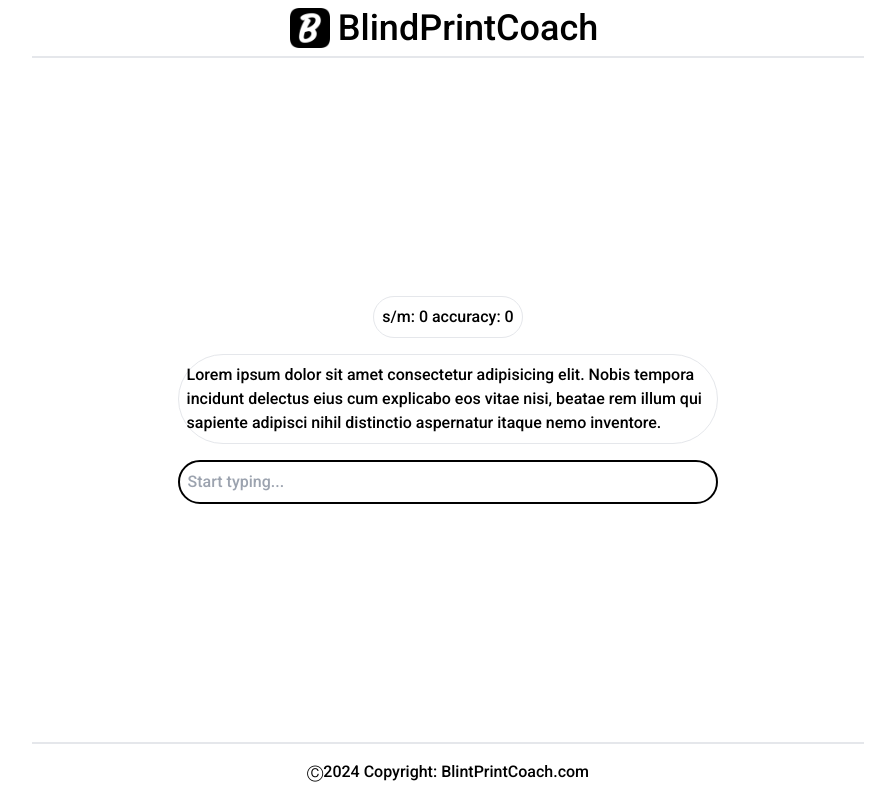
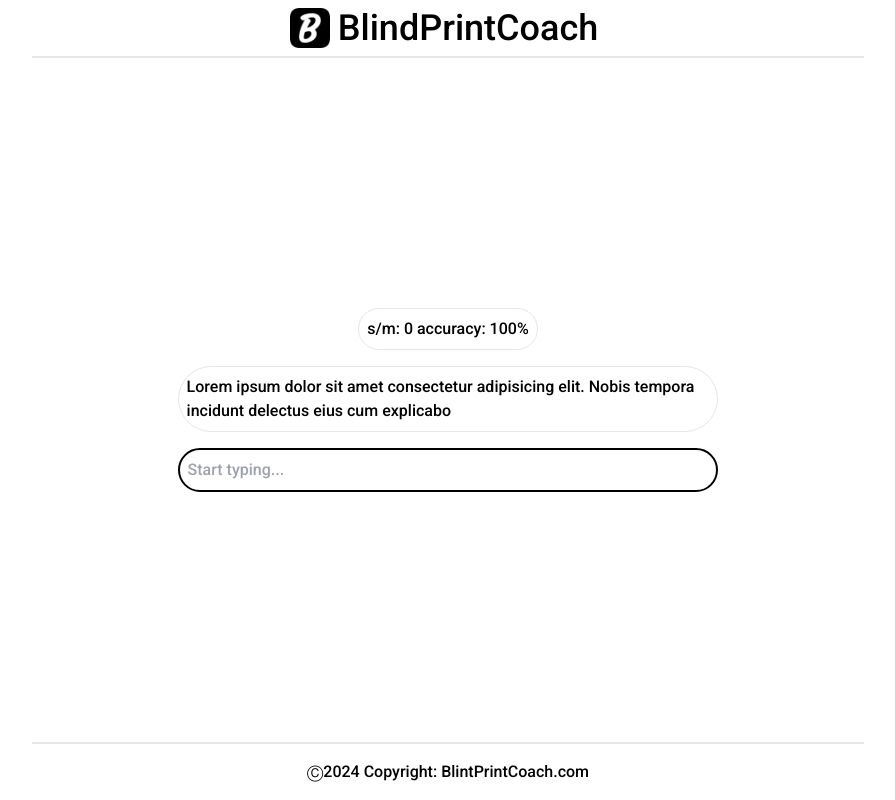
Before and after one commit to v1kuznetsov/blind-print-coach, a Next.js app: page /training in a window 1280 px wide. Shown: the whole page, without its empty margins (192-1087 px from the left). Built offline with nearby package versions, Linux system fonts and the light colour scheme.

Commit message:
Update logic and add some features

```diff
--- a/src/app/training/page.tsx
+++ b/src/app/training/page.tsx
@@ -11,14 +11,37 @@ export default function Page() {
   const [accuracy, setAccuracy] = useState(0);
   const [textToPrint, setTextToPrint] = useState(arrayOfText[0]);
   const inputRef = useRef<HTMLInputElement>(null);
+  const currentMistake = useRef(0);
+  const getInputElement = () => inputRef.current!;
+
   return (
     <div className="flex flex-col justify-center items-center gap-4 h-screen w-content">
       <div className="p-2 border rounded-full ">
         <p>
-          s/m: {symbolsPerMin} accuracy: {accuracy}
+          s/m: {symbolsPerMin} accuracy:{" "}
+          {100 - accuracy < 0 ? 0 : 100 - accuracy}%
         </p>
       </div>
-      <div className="p-2 w-content border rounded-full">{textToPrint}</div>
+      <div className="p-2 w-content border rounded-full">
+        {textToPrint.split("").map((letter, index) => {
+          const input = getInputElement();
+          let color;
+          if (index < symbolString.length) {
+            if (letter === input.value[index]) {
+              color = "text-green-800";
+            } else {
+              color = "text-red-800";
+            }
+          } else {
+            color = "";
+          }
+          return (
+            <span className={color} key={letter + index}>
+              {letter}
+            </span>
+          );
+        })}
+      </div>
       <input
         ref={inputRef}
         className="w-content border-2 border-black rounded-full p-2 outline-none"
@@ -31,6 +54,28 @@ export default function Page() {
           }
           setSymbolsCount((prev) => prev + 1);
           setSymbolString(event.target.value);
+          //start if Text mistake calculation
+          if (
+            event.target.value.slice(-1) !==
+            textToPrint.slice(
+              event.target.value.length - 1,
+              event.target.value.length
+            )
+          ) {
+            currentMistake.current++;
+          }
+          //end if
+          setSymbolsPerMin(
+            Math.round(
+              symbolsCount / ((performance.now() - startTime) / 1000 / 60)
+            )
+          );
+          setAccuracy(
+            Math.floor(
+              (currentMistake.current / event.target.value.length) * 100 * 100
+            ) / 100
+          );
+          console.log(currentMistake.current, event.target.value.length);
         }}
         onKeyDown={(event) => {
           if (
@@ -38,15 +83,17 @@ export default function Page() {
             inputRef.current !== null &&
             inputRef.current.value !== ""
           ) {
-            let currentTime = (performance.now() - startTime) / 1000;
-            setSymbolsPerMin(Math.round(symbolsCount / (currentTime / 60)));
             setTextToPrint(
-              arrayOfText[Math.round(Math.random() * arrayOfText.length)]
+              arrayOfText[Math.floor(Math.random() * arrayOfText.length)]
             );
             setStartTime(0);
             setSymbolString("");
             setSymbolsCount(0);
-            inputRef.current.value = "";
+            if (inputRef.current !== null) {
+              inputRef.current.value = "";
+            }
+            currentMistake.current = 0;
+          } else if (event.key === "Backspace") {
           }
         }}
       />
--- a/src/text.tsx
+++ b/src/text.tsx
@@ -1,14 +1,3 @@
 export const arrayOfText = [
-  "Lorem ipsum dolor sit amet consectetur adipisicing elit. Nobis tempora incidunt delectus eius cum explicabo eos vitae nisi, beatae rem illum qui sapiente adipisci nihil distinctio aspernatur itaque nemo inventore.",
-  "222",
-  "333",
-  "444",
-  "555",
-  "666",
-  "777",
-  "888",
-  "999",
-  "10",
-  "11",
-  "12",
+  "Lorem ipsum dolor sit amet consectetur adipisicing elit. Nobis tempora incidunt delectus eius cum explicabo",
 ];
```
